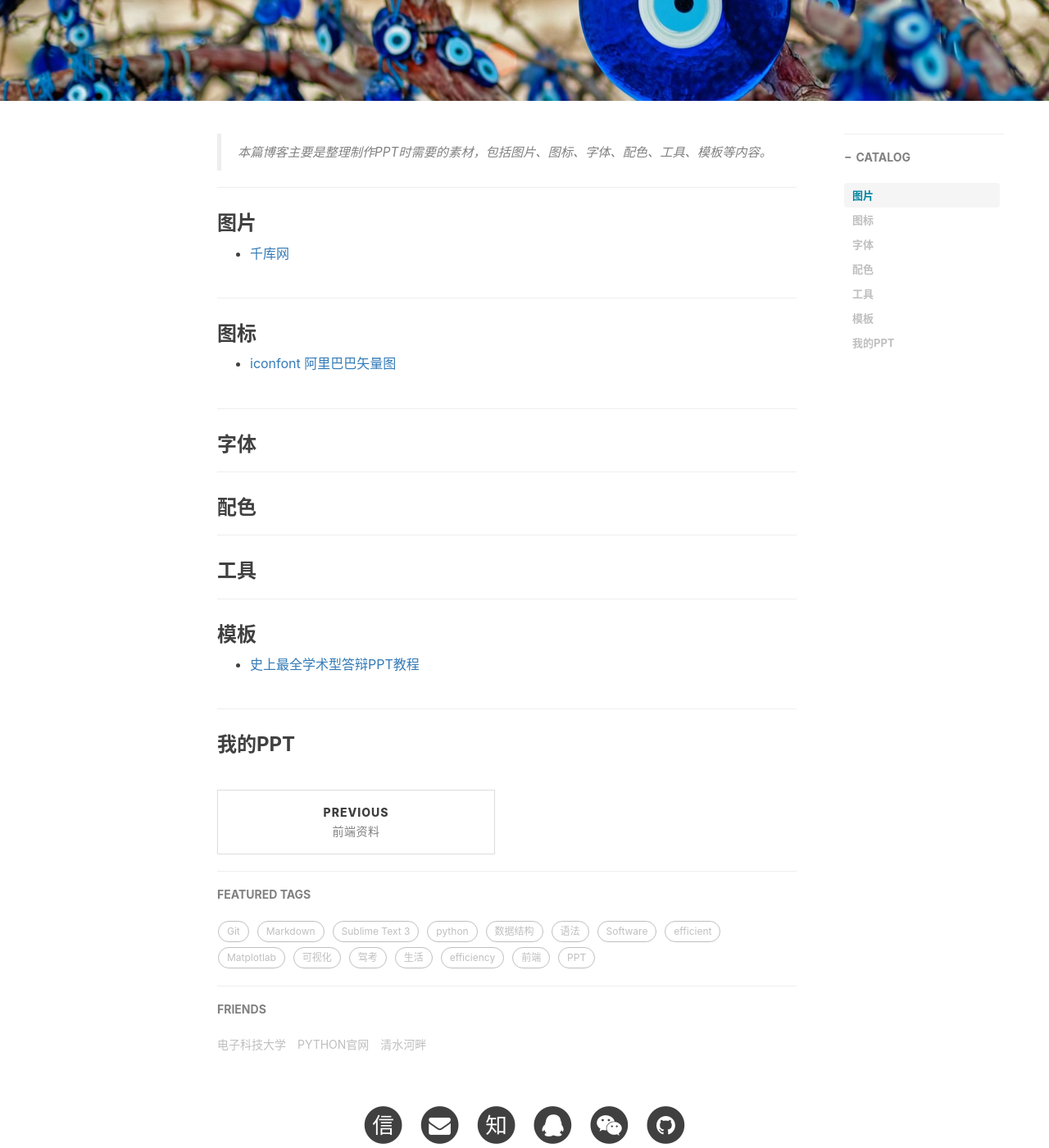
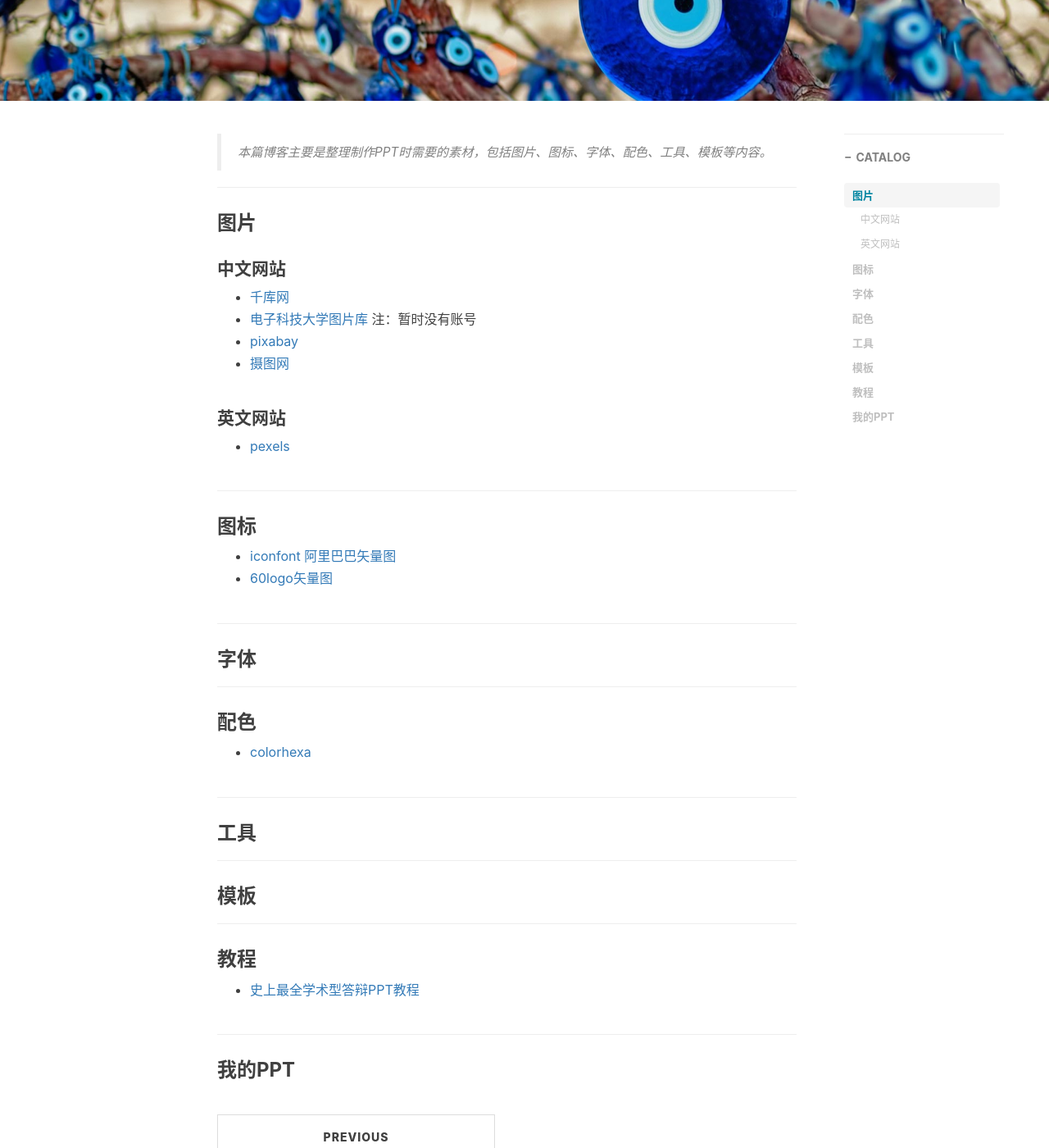
Before and after one commit to liaochengyu/liaochengyu.github.io, a Jekyll site: the page built from _posts/2018-6-1-PPT资料整理.md, in a window 1280 px wide and 1400 px high, scrolled down 334 px. Shown: the whole window at 82% size. Built offline with Jekyll 4.4.1, drawn with Linux system fonts in a browser that asks for light colours; nearby versions of some CDN libraries; library files that are not in the unit come from our copies; comment, search, counter and statistics services are not loaded.

Commit message:
Update 2018-6-1-PPT资料整理.md

```diff
--- a/_posts/2018-6-1-PPT资料整理.md
+++ b/_posts/2018-6-1-PPT资料整理.md
@@ -16,12 +16,20 @@ tags:                              #标签
 ---
 
 ### 图片
+#### 中文网站
 * [千库网](http://588ku.com/)
+* [电子科技大学图片库](http://photo.uestc.edu.cn) 注：暂时没有账号
+* [pixabay](https://pixabay.com/)
+* [摄图网](http://699pic.com/)
+
+#### 英文网站
+* [pexels](https://www.pexels.com/)
 
 ---
 
 ### 图标
 * [iconfont 阿里巴巴矢量图](http://iconfont.cn/?spm=a313x.7781069.1998910419.d4d0a486a)
+* [60logo矢量图](http://www.60logo.com/)
 
 ---
 
@@ -30,6 +38,7 @@ tags:                              #标签
 ---
 
 ### 配色
+* [colorhexa](https://www.colorhexa.com/)
 
 ---
 
@@ -38,9 +47,13 @@ tags:                              #标签
 ---
 
 ### 模板
-* [史上最全学术型答辩PPT教程](https://www.daizitouxiang.com/92/72852.html)
 
 
 ---
 
+### 教程
+* [史上最全学术型答辩PPT教程](https://www.daizitouxiang.com/92/72852.html)
+
+---
+
 ### 我的PPT
```
